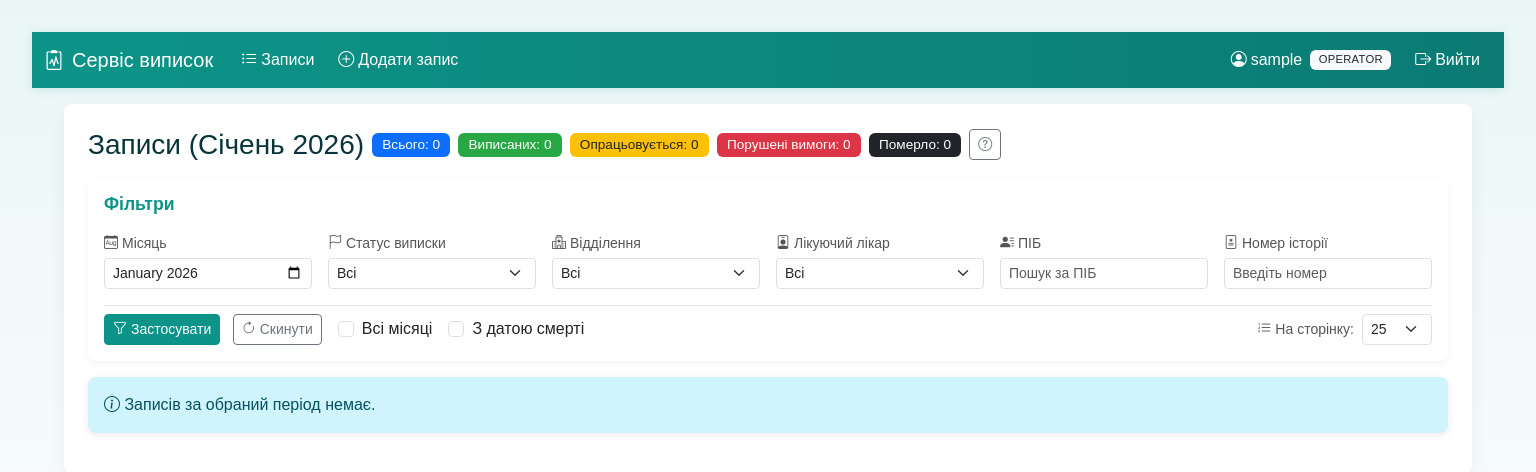
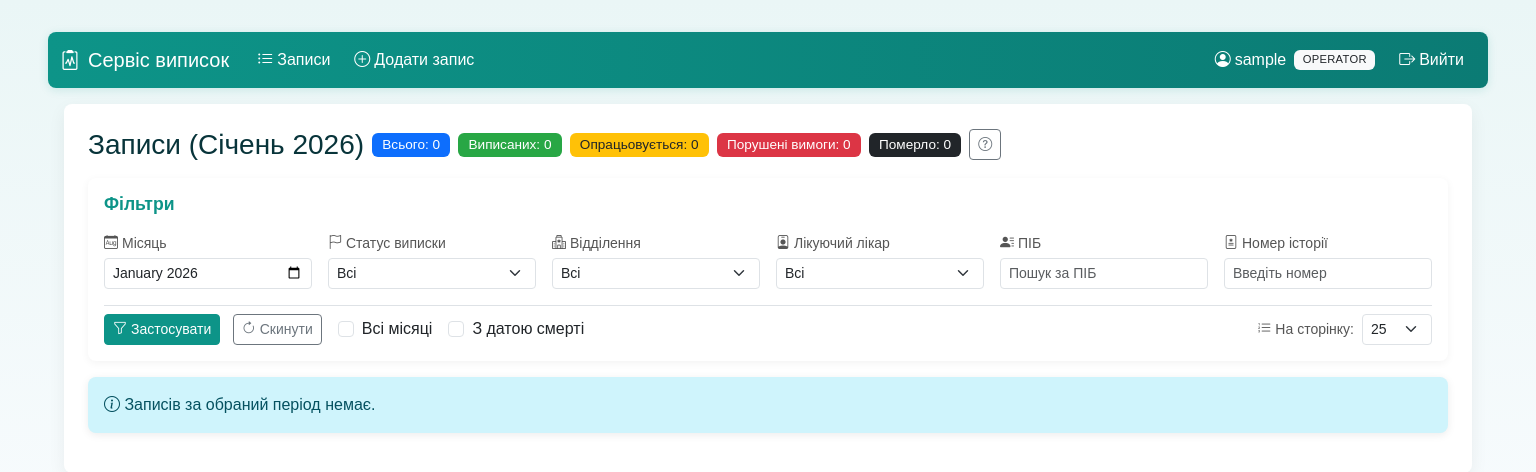
Before and after one commit to Mendela-A/Med-Data, a Flask app: page / in a window 1536 px wide. Shown: the top 472 px of the page. Run offline with Flask 3, Linux system fonts and the light colour scheme; the visitor is signed in with stand-in values (Sample User, id 1); data comes from the database, SQL or seed files in the repository; data that the repository does not hold is empty; some libraries are stand-ins or nearby versions.

Commit message:
ашчув Navbar

```diff
--- a/static/style.css
+++ b/static/style.css
@@ -265,11 +265,19 @@ td .badge {
     margin: 0 2rem;
     max-width: calc(100% - 4rem);
   }
+
+  .navbar-medical {
+    max-width: calc(100% - 4rem);
+    margin: 0 2rem 1rem 2rem;
+  }
 }
 
 /* Navbar improvements */
 .navbar-medical {
   box-shadow: 0 2px 10px rgba(13, 148, 136, 0.15);
+  border-radius: 8px;
+  max-width: calc(100% - 2rem);
+  margin: 0 1rem 1rem 1rem;
 }
 
 .navbar-medical .nav-link {
```
